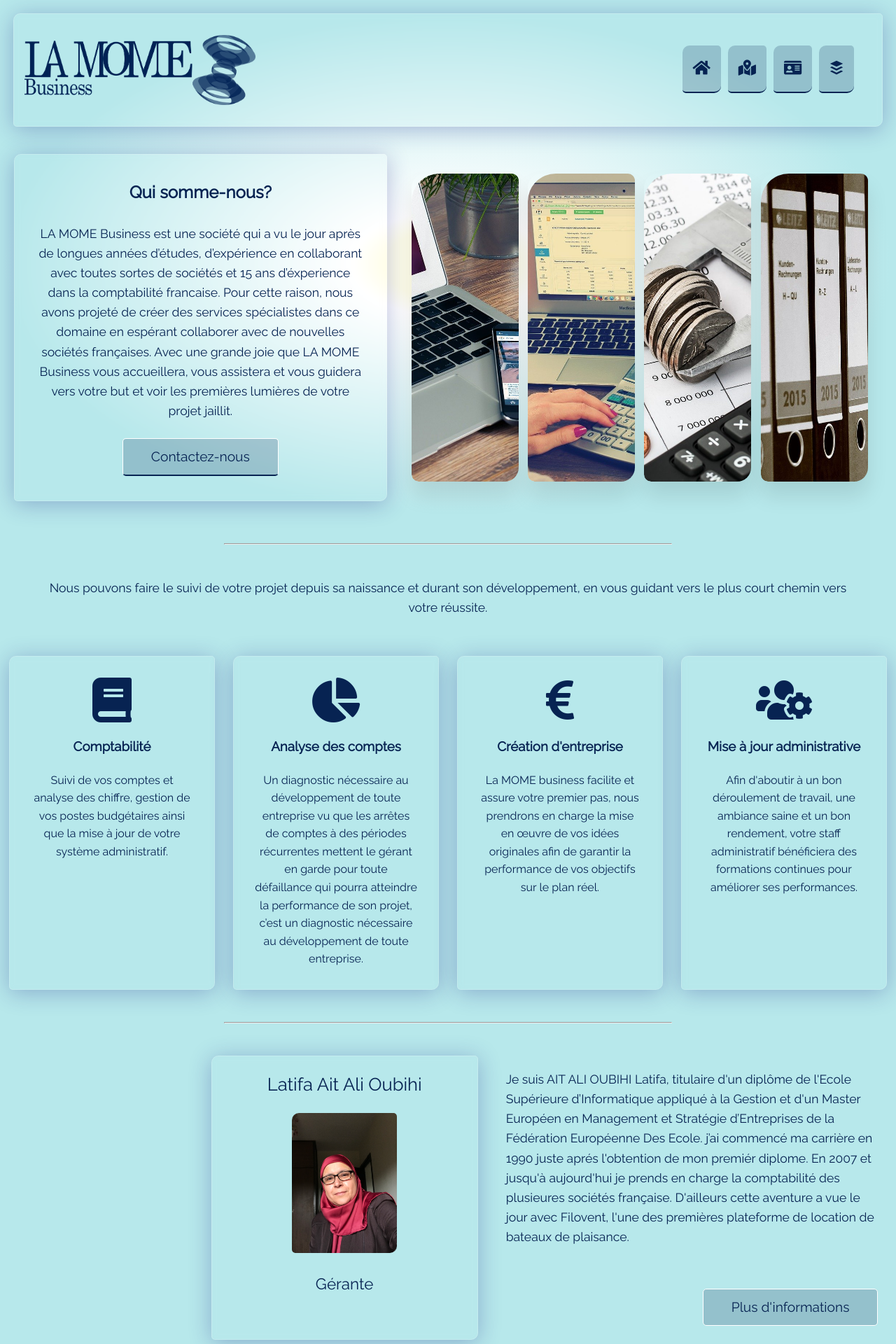
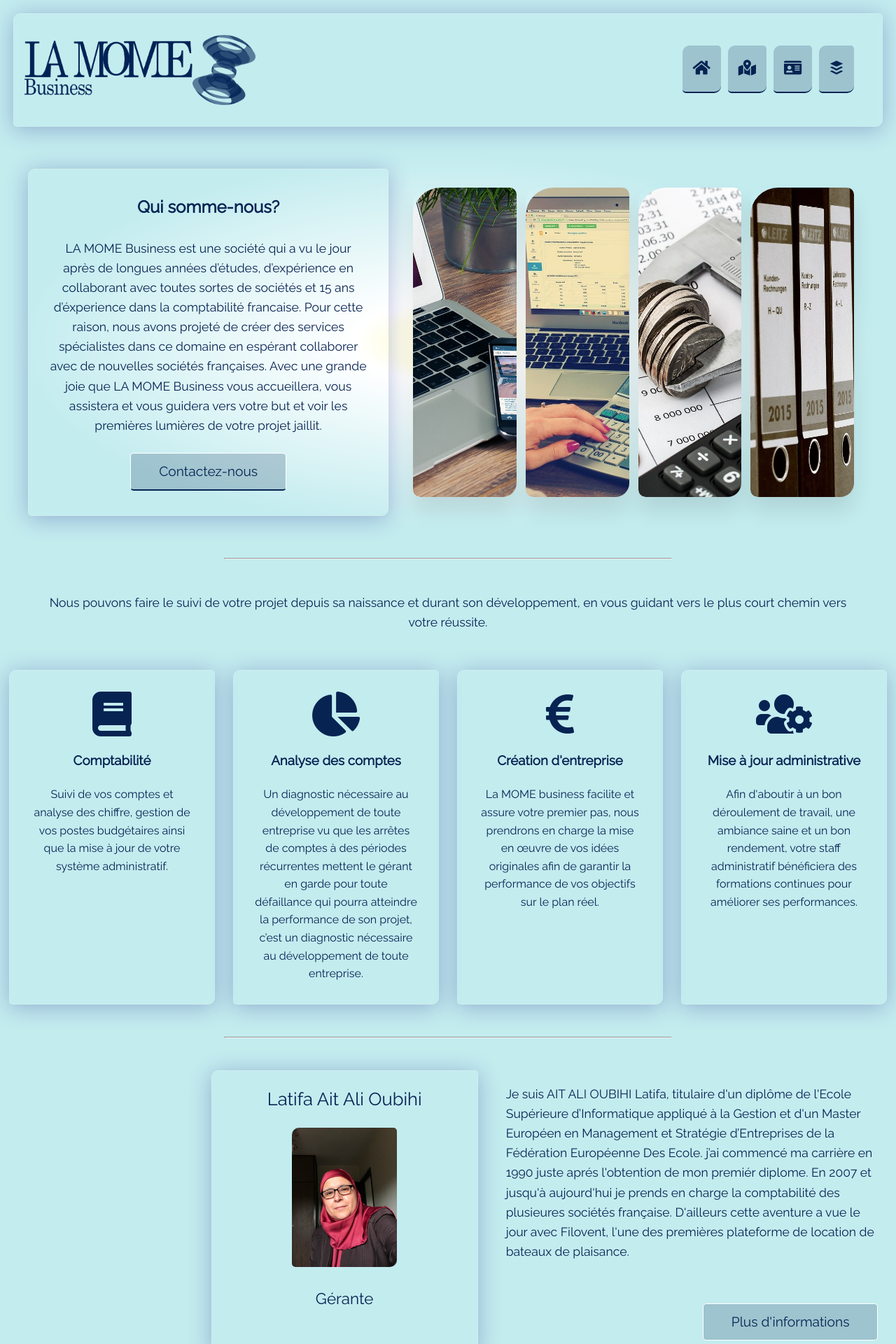
Before and after one commit to MedGhazal/LaMome-Business-Website, a PHP site: page / in a window 1280 px wide. Shown: the top 1920 px of the page at 70% size. Run offline with PHP 8.4, Linux system fonts and the light colour scheme.

Commit message:
Less saturated background color

```diff
--- a/index.html
+++ b/index.html
@@ -37,6 +37,7 @@
 			</nav>
 		</div>
 	</div>
+	</header>
 	<!-- ShowCase -->
 	<div class="about">
 		<div class="about-text">
@@ -67,7 +68,6 @@
 			</div>
 		</div>
 	</div>
-	</header>
 	<!-- Stats -->
 	<section class="stats">
 	<hr style="width:50%;
--- a/styles/stylesheet.css
+++ b/styles/stylesheet.css
@@ -15,7 +15,7 @@ html, body {
 	line-height: 1.6;
 	overflow-x: hidden;
 	position: relative;
-	background-color: #B7E8EB;
+	background-color: #c3ecef;
 	color: #072352;
 }
 ul { list-style-type: none; }
@@ -32,8 +32,6 @@ p { margin: 10px, 0px; font-size: 1.1rem;}
 img { width: 100%; }
 
 header {
-	background: radial-gradient(ellipse at center, rgba(255,254,234,1) 10%, rgba(255,255,255,1) 15%, #B7E8EB 70%);
-	margin-bottom: 40px;
 	height: auto;
 }
 
@@ -81,8 +79,10 @@ header {
 .about {
 	display: grid;
 	padding: 20px;
-	max-height: 580px;
+	margin: 40px 20px;
+	max-height: 600px;
 	grid-template-columns: 1fr 1.3fr;
+	background: radial-gradient(ellipse at center, rgba(255,254,234,1) 10%, rgba(255,255,255,1) 15%, #c3ecef 70%);
 	gap: 15px;
 }
 .about-text {
```
Also changed, not shown: 2 other files.
